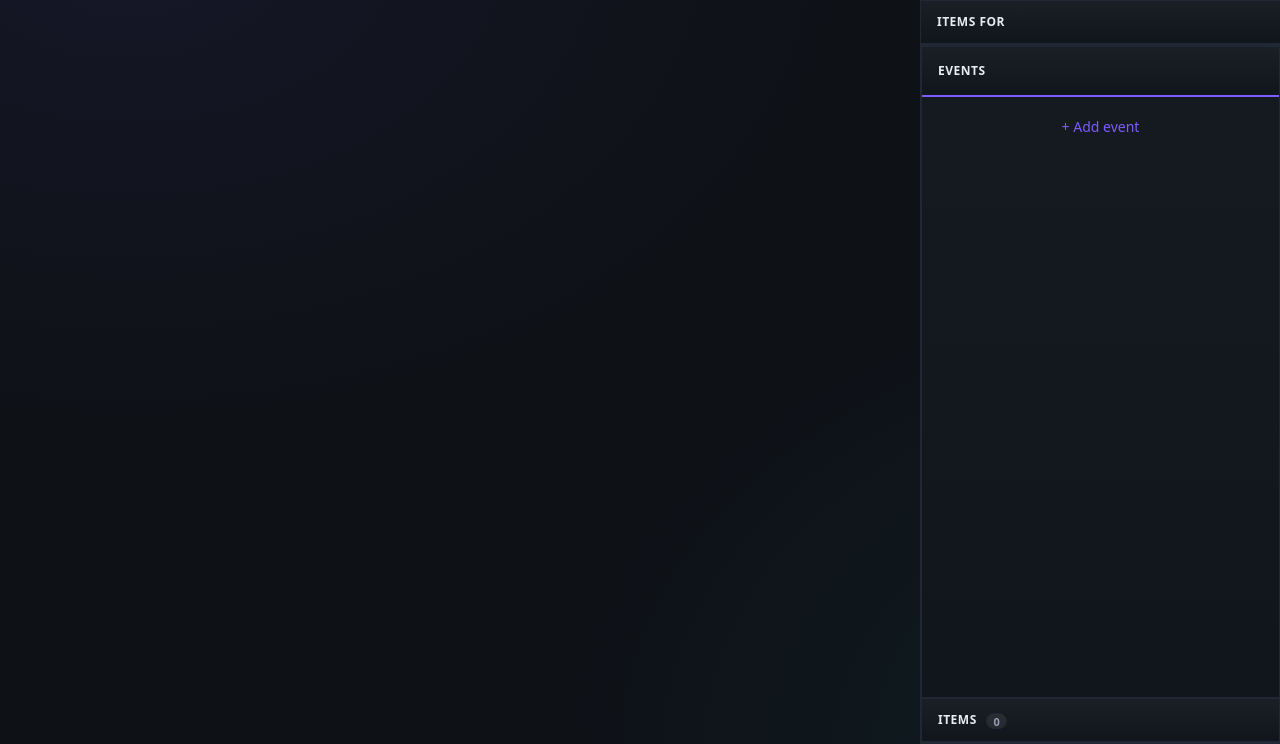
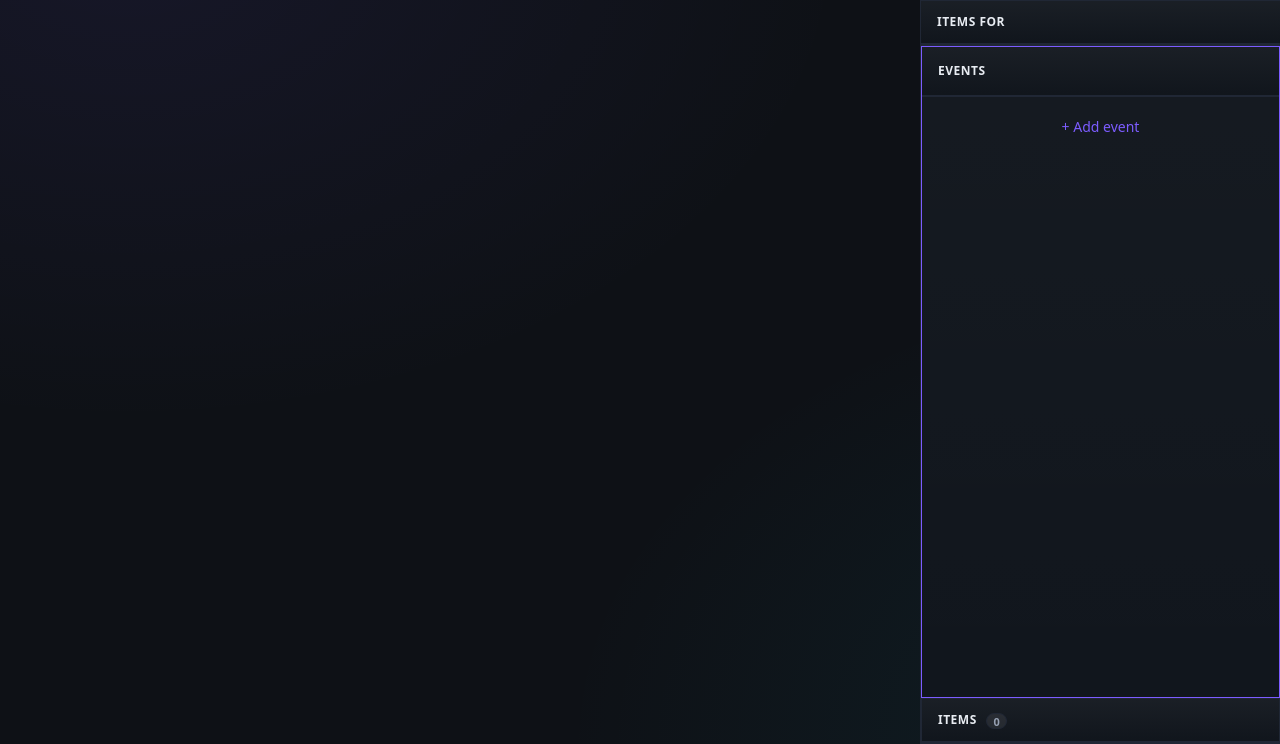
Before and after one commit to Khalanar/colendar, a Django app: template core/templates/core/index.html in a window 1280 px wide, with the pointer over the restyled element. Shown: the part 56-800 px from the top of the page. Run offline with Django 5.2, Linux system fonts and the light colour scheme; the template is opened without the code that fills it: most values are stand-ins (such as "Sample title", 1, 10 or a date in 2020); data that the repository does not hold is empty; some libraries are stand-ins or nearby versions.

Commit message:
Fix panel hover: use :has() selector to show border on entire panel when hovering header

```diff
--- a/core/static/core/styles.css
+++ b/core/static/core/styles.css
@@ -907,13 +907,13 @@ menu button:active {
 /* Prevent pointer cursor on interactive children like thumbnails */
 .panel-header .selected-thumbs, .panel-header .selected-thumbs * { cursor: default; }
 
-/* Panel hover effects - show border when hovering over header */
-.events-panel .panel-header:hover {
+/* Panel hover effects - show border on entire panel when hovering over header */
+.events-panel:has(.panel-header:hover) {
   border-color: var(--accent);
   transition: border-color 0.2s ease;
 }
 
-.items-panel .panel-header:hover {
+.items-panel:has(.panel-header:hover) {
   border-color: var(--accent);
   transition: border-color 0.2s ease;
 }
```
